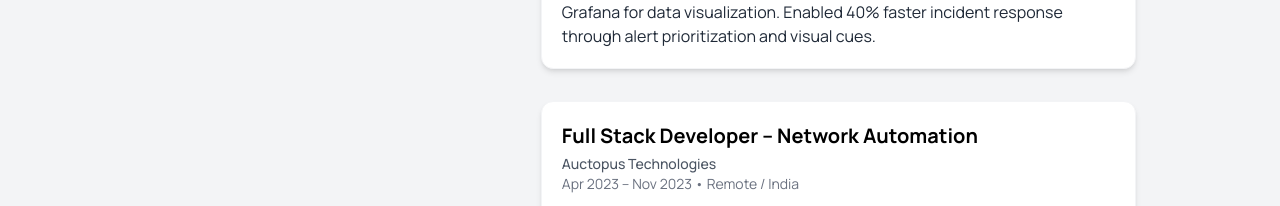
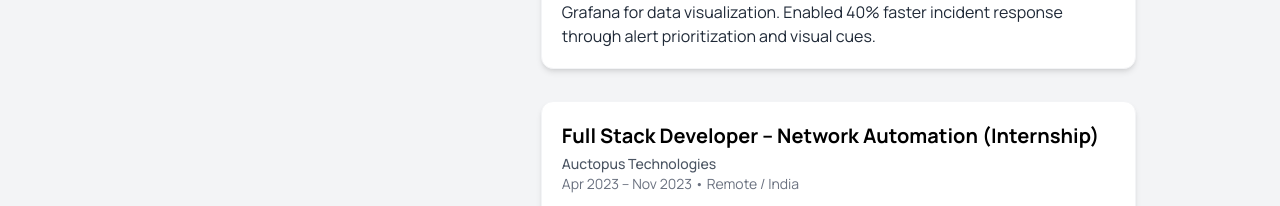
Before and after one commit to tapanKr277/portfolio, a React (Vite) app: page / in a window 1280 px wide. Shown: the part 2484-2690 px from the top of the page. Built offline with nearby package versions, Linux system fonts and the light colour scheme.

Commit message:
new cv added

```diff
--- a/src/components/Experience_section.jsx
+++ b/src/components/Experience_section.jsx
@@ -30,7 +30,7 @@
       "Built a real-time DevOps monitoring dashboard that visualized system alerts by severity level. Designed backend logic to store and classify alerts efficiently using PostgreSQL and Django. Integrated Prometheus and Grafana for data visualization. Enabled 40% faster incident response through alert prioritization and visual cues.",
   },
   {
-    title: "Full Stack Developer – Network Automation",
+    title: "Full Stack Developer – Network Automation (Internship)",
     company: "Auctopus Technologies",
     start: "Apr 2023",
     end: "Nov 2023",
```
Also changed, not shown: 1 other file (tests, documents, lock files or other folders).
